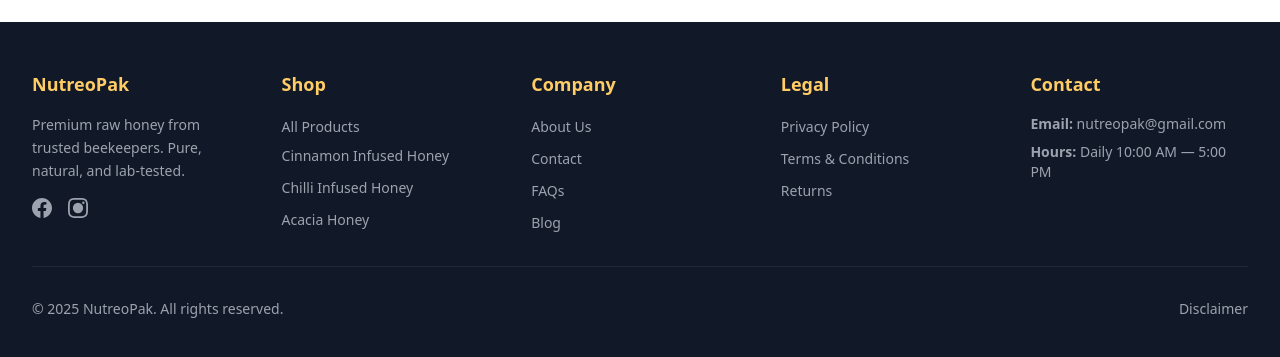
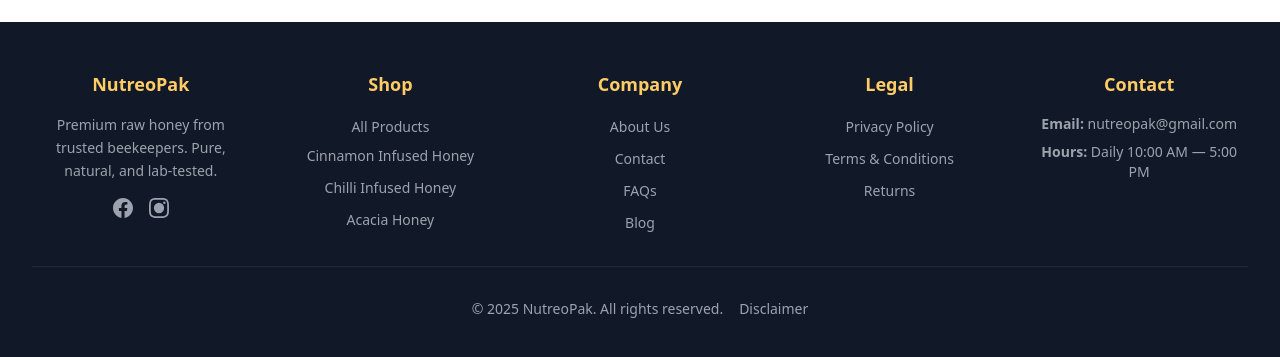
Before and after one commit to developer-bytespak/NeutroPak_frontend, a Next.js app: page / in a window 1280 px wide. Shown: the part 4062-4419 px from the top of the page. Built offline with nearby package versions, Linux system fonts and the light colour scheme; no server answers.

Commit message:
changes in footer and products

```diff
--- a/src/app/product/[id]/page.tsx
+++ b/src/app/product/[id]/page.tsx
@@ -121,7 +121,7 @@
 
             {/* Product Details */}
             <div>
-              <div className="mb-6">
+              <div className="mb-6 hidden sm:block">
                 <Link href="/" className="text-gray-600 hover:text-gray-800 text-sm">Home</Link> /
                 <Link href="/shop" className="text-gray-600 hover:text-gray-800 text-sm"> Shop</Link> /
                 <span className="text-gray-800 text-sm"> {product.category}</span>
--- a/src/app/shop/page.tsx
+++ b/src/app/shop/page.tsx
@@ -115,9 +115,9 @@
           {/* Sidebar */}
           <aside className="md:col-span-1">
             {/* Price Filter */}
-            <div className="py-4 sm:py-6 border-b border-gray-200">
-              <h3 className="text-xs sm:text-sm font-bold text-gray-900 mb-4 uppercase tracking-wider">Filter by Price</h3>
-              <div className="space-y-4">
+            <div className="py-2 sm:py-6 border-b border-gray-200">
+              <h3 className="hidden sm:block text-xs sm:text-sm font-bold text-gray-900 mb-4 uppercase tracking-wider">Filter by Price</h3>
+              <div className="space-y-2 sm:space-y-4">
                 <input
                   type="range"
                   min="0"
@@ -131,14 +131,14 @@
                   }
                   className="w-full h-2 bg-gray-200 rounded-lg appearance-none cursor-pointer accent-red-900"
                 />
-                <div className="flex justify-between items-center pt-2">
+                <div className="hidden sm:flex justify-between items-center pt-1 sm:pt-2">
                   <p className="text-gray-700 font-medium text-xs sm:text-sm">
                     Price: ₨ {priceRange[0]} — ₨ {priceRange[1]}
                   </p>
                 </div>
                 <button
                   onClick={handleFilterClick}
-                  className="text-xs font-bold text-white bg-red-900 hover:bg-red-800 transition-colors uppercase tracking-wider w-full text-center py-2 rounded"
+                  className="hidden sm:block text-xs font-bold text-white bg-red-900 hover:bg-red-800 transition-colors uppercase tracking-wider w-full text-center py-2 rounded"
                 >
                   Apply Filters
                 </button>
@@ -151,7 +151,7 @@
                       stockStatus: null,
                     });
                   }}
-                  className="text-xs font-bold text-gray-700 hover:text-red-900 transition-colors uppercase tracking-wider w-full text-center py-2 border border-gray-300 rounded"
+                  className="hidden sm:block text-xs font-bold text-gray-700 hover:text-red-900 transition-colors uppercase tracking-wider w-full text-center py-2 border border-gray-300 rounded"
                 >
                   Reset Filters
                 </button>
--- a/src/components/Footer.tsx
+++ b/src/components/Footer.tsx
@@ -56,12 +56,12 @@
         {/* Footer Grid */}
         <div className="grid grid-cols-1 md:grid-cols-2 lg:grid-cols-5 gap-8 mb-8">
           {/* About */}
-          <div className="text-center md:text-left">
+          <div className="text-center">
             <h3 className="text-lg font-bold text-gold-400 mb-4">NutreoPak</h3>
             <p className="text-gray-400 text-sm leading-relaxed">
               Premium raw honey from trusted beekeepers. Pure, natural, and lab-tested.
             </p>
-            <div className="flex gap-4 mt-4 justify-center md:justify-start">
+            <div className="flex gap-4 mt-4 justify-center">
               <a href="https://www.facebook.com" target="_blank" rel="noopener noreferrer" className="text-gray-400 hover:text-blue-500 transition-colors">
                 <svg className="w-5 h-5" fill="currentColor" viewBox="0 0 24 24">
                   <path d="M24 12.073c0-6.627-5.373-12-12-12s-12 5.373-12 12c0 5.99 4.388 10.954 10.125 11.854v-8.385H7.078v-3.47h3.047V9.43c0-3.007 1.792-4.669 4.533-4.669 1.312 0 2.686.235 2.686.235v2.953H15.83c-1.491 0-1.956.925-1.956 1.874v2.25h3.328l-.532 3.47h-2.796v8.385C19.612 23.027 24 18.062 24 12.073z"/>
@@ -76,27 +76,27 @@
           </div>
 
           {/* Quick Links */}
-          <div className="text-center md:text-left">
+          <div className="text-center">
             <h3 className="text-lg font-bold text-gold-400 mb-4">Shop</h3>
             <ul className="space-y-2">
               <li><Link href="/shop" className="text-gray-400 hover:text-gold-400 transition-colors text-sm">All Products</Link></li>
               <li className="text-gray-400 text-sm">
                 <span className="block mb-1">Cinnamon Infused Honey</span>
-                <div className="flex gap-2 ml-2">
+                <div className="flex gap-2 ml-2 justify-center">
                   {productLinks.cinnamon250 && <Link href={productLinks.cinnamon250} className="text-gray-500 hover:text-gold-400 transition-colors text-xs">250g</Link>}
                   {productLinks.cinnamon500 && <Link href={productLinks.cinnamon500} className="text-gray-500 hover:text-gold-400 transition-colors text-xs">500g</Link>}
                 </div>
               </li>
               <li className="text-gray-400 text-sm">
                 <span className="block mb-1">Chilli Infused Honey</span>
-                <div className="flex gap-2 ml-2">
+                <div className="flex gap-2 ml-2 justify-center">
                   {productLinks.chilli250 && <Link href={productLinks.chilli250} className="text-gray-500 hover:text-gold-400 transition-colors text-xs">250g</Link>}
                   {productLinks.chilli500 && <Link href={productLinks.chilli500} className="text-gray-500 hover:text-gold-400 transition-colors text-xs">500g</Link>}
                 </div>
               </li>
               <li className="text-gray-400 text-sm">
                 <span className="block mb-1">Acacia Honey</span>
-                <div className="flex gap-2 ml-2">
+                <div className="flex gap-2 ml-2 justify-center">
                   {productLinks.acacia250 && <Link href={productLinks.acacia250} className="text-gray-500 hover:text-gold-400 transition-colors text-xs">250g</Link>}
                   {productLinks.acacia500 && <Link href={productLinks.acacia500} className="text-gray-500 hover:text-gold-400 transition-colors text-xs">500g</Link>}
                 </div>
@@ -106,7 +106,7 @@
           </div>
 
           {/* Company */}
-          <div className="text-center md:text-left">
+          <div className="text-center">
             <h3 className="text-lg font-bold text-gold-400 mb-4">Company</h3>
             <ul className="space-y-2">
               <li><Link href="/about" className="text-gray-400 hover:text-gold-400 transition-colors text-sm">About Us</Link></li>
@@ -117,7 +117,7 @@
           </div>
 
           {/* Policies */}
-          <div className="text-center md:text-left">
+          <div className="text-center">
             <h3 className="text-lg font-bold text-gold-400 mb-4">Legal</h3>
             <ul className="space-y-2">
               <li><Link href="/privacy-policy" className="text-gray-400 hover:text-gold-400 transition-colors text-sm">Privacy Policy</Link></li>
@@ -127,7 +127,7 @@
           </div>
 
           {/* Contact */}
-          <div className="text-center md:text-left">
+          <div className="text-center">
             <h3 className="text-lg font-bold text-gold-400 mb-4">Contact</h3>
             <div className="space-y-2 text-sm text-gray-400">
               <p><span className="font-semibold">Email:</span> nutreopak@gmail.com</p>
@@ -138,7 +138,7 @@
 
         {/* Divider */}
         <div className="border-t border-gray-800 pt-8">
-          <div className="flex flex-col md:flex-row justify-center md:justify-between items-center gap-4 text-center md:text-left">
+          <div className="flex flex-col md:flex-row justify-center items-center gap-4 text-center">
             <p className="text-gray-400 text-sm">
               &copy; 2025 NutreoPak. All rights reserved.
             </p>
```
